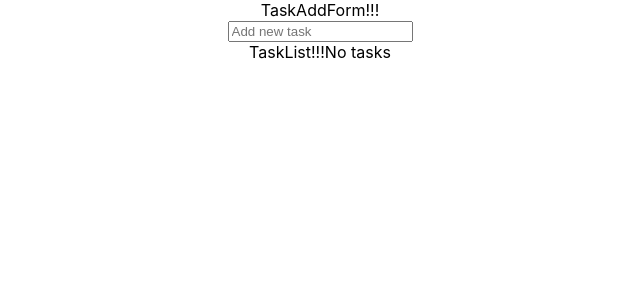
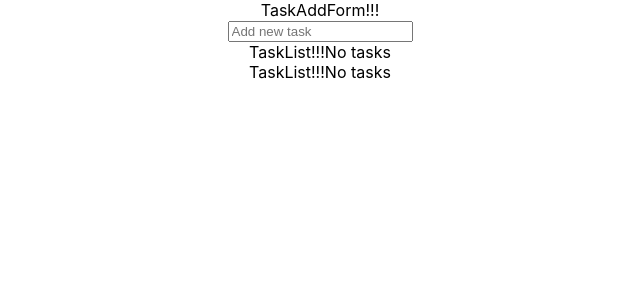
Before and after one commit to gerardo-solorzano-bairesdev/todoapp, a React (Create React App) app: page / in a window 1280 px wide. Shown: the top 300 px of the page, without its empty margins (320-960 px from the left). Built offline with nearby package versions, Linux system fonts and the light colour scheme.

Commit message:
1 Container with 2 TaskList

```diff
--- a/src/App.js
+++ b/src/App.js
@@ -5,7 +5,8 @@ import Container from './components/Container';
 function App() {
   return (
     <div className="App">
-      <Container/>
+      <Container />
+
     </div>
   );
 }
--- a/src/components/Container.jsx
+++ b/src/components/Container.jsx
@@ -12,11 +12,6 @@ const Container = ({ checkView }) => {
     console.log(taskList);
   };
 
-  const handleRemoveTask = (task) => {
-    console.log(task, taskList);
-    setTaskList(taskList.filter((task) => !task.done));
-    console.log(taskList);
-  };
 
   const findTaskIndexById = (taskId) => {
     console.log(taskId, taskList);
@@ -32,17 +27,28 @@ const Container = ({ checkView }) => {
   };
 
   const handleCheckTask = (taskId) => {
+      console.log("handleCheckTask = (taskId) " + taskId)
+      console.log("handleCheckTask = (taskList) " + taskList)
     const taskIndex = findTaskIndexById(taskId);
     const originalTask = taskList[taskIndex];
     const modifiedTask = { ...originalTask, done: !originalTask.done };
     handleUpdate(taskIndex, modifiedTask);
+    console.log("handleCheckTask = (taskList) " + taskList)
   };
 
-  const jsxTaskList = (
+  const jsxTaskListToDo = (
     <TaskList
       taskList={taskList}
       handleCheckTask={handleCheckTask}
-      checkView={checkView}
+      checkView={false}
+    />
+  );
+
+    const jsxTaskListDone = (
+    <TaskList
+      taskList={taskList}
+      handleCheckTask={handleCheckTask}
+      checkView={true}
     />
   );
 
@@ -53,13 +59,12 @@ const Container = ({ checkView }) => {
   );
 
   return (
-    <div className="content  active-content">
+    <div >
       {jsxTaskAddForm}
-      {jsxTaskList}
+      {jsxTaskListToDo}
+      {jsxTaskListDone}
     </div>
   );
 };
 
-Container.propTypes = {};
-
 export default Container;
--- a/src/components/TaskAddForm.jsx
+++ b/src/components/TaskAddForm.jsx
@@ -15,7 +15,7 @@ const TaskAddForm = ({ handleAddTask }) => {
   };
 
   return (
-    <form onSubmit={handleSubmit} data-testid="add-task-form">
+    <form onSubmit={handleSubmit} >
       <div>TaskAddForm!!!</div>
       <input
         type="text"
```
